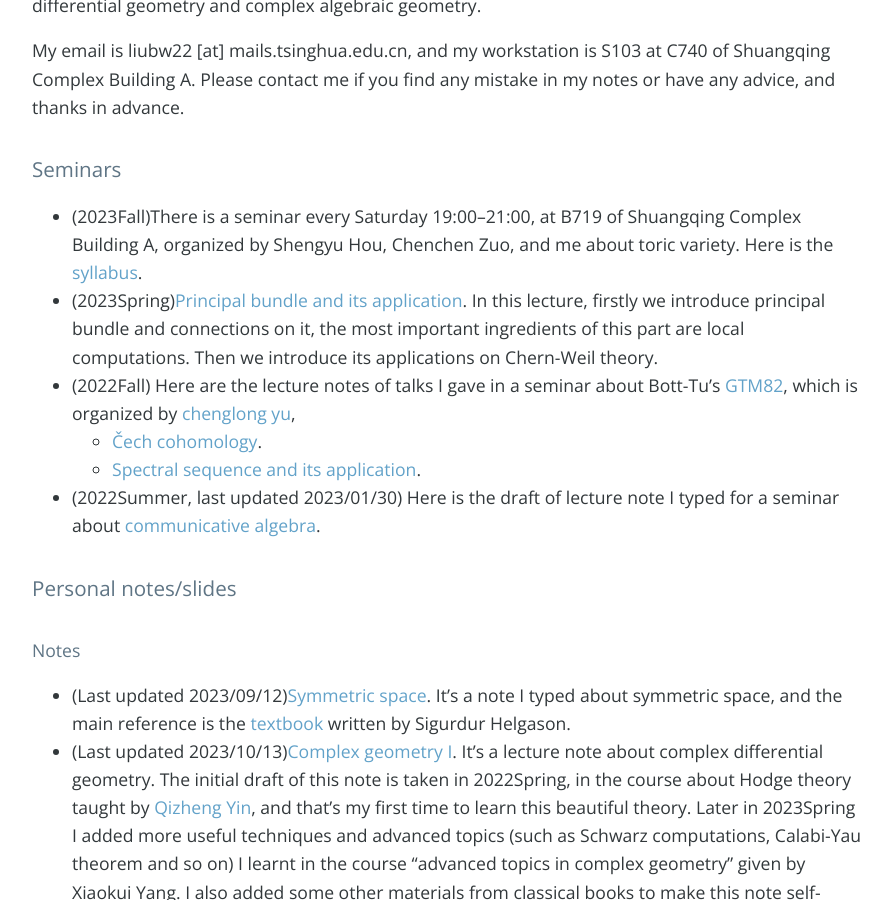
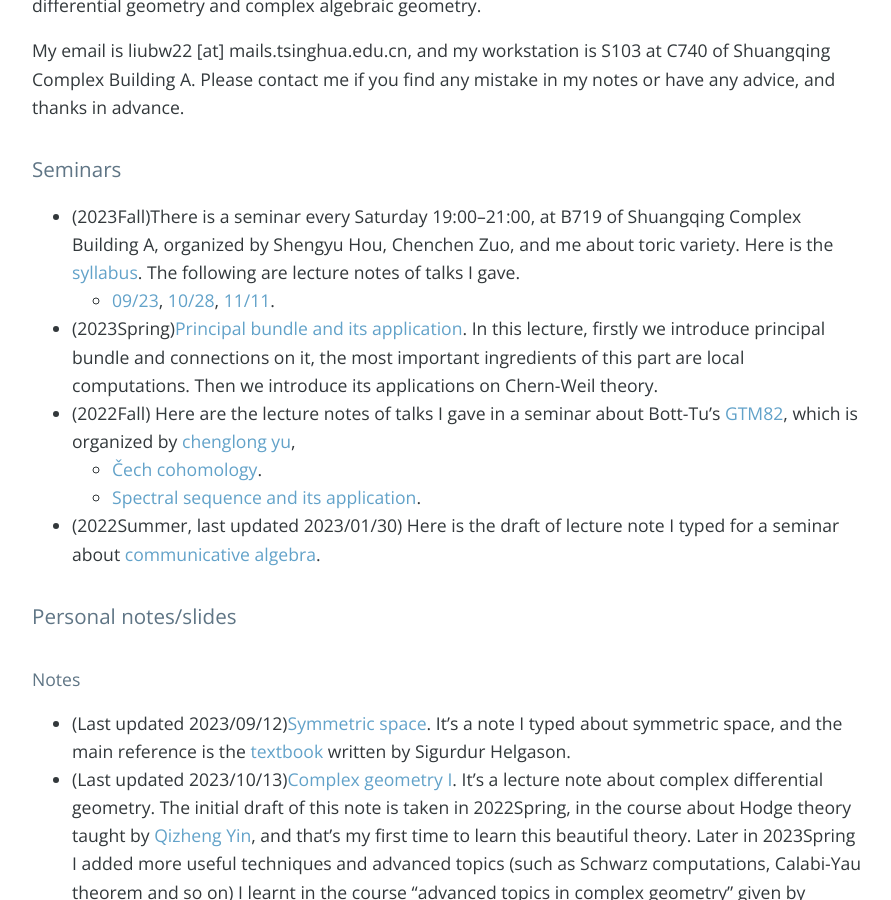
Before and after one commit to bowenl-math/bowenl-math.github.io, a Jekyll site: the page built from index.md, in a window 1280 px wide and 900 px high, scrolled down 459 px. Shown: the whole window, without its empty margins (192-1083 px from the left). Built offline with Jekyll 4.4.1, drawn with Linux system fonts in a browser that asks for light colours; nearby versions of some CDN libraries; our own code applies the rules of GitHub Pages for plain Markdown files; the list of posts is cut into pages by our own code; comment, search, counter and statistics services are not loaded.

Commit message:
Update index.md

```diff
--- a/index.md
+++ b/index.md
@@ -5,7 +5,8 @@ My email is liubw22 [at] mails.tsinghua.edu.cn, and my workstation is S103 at C7
 
 
 ### Seminars
-* (2023Fall)There is a seminar every Saturday 19:00--21:00, at B719 of Shuangqing Complex Building A, organized by Shengyu Hou, Chenchen Zuo, and me about toric variety. Here is the [syllabus](notes/2023Fall/toric/syllabus.pdf).
+* (2023Fall)There is a seminar every Saturday 19:00--21:00, at B719 of Shuangqing Complex Building A, organized by Shengyu Hou, Chenchen Zuo, and me about toric variety. Here is the [syllabus](notes/2023Fall/toric/syllabus.pdf). The following are lecture notes of talks I gave.
+   - [09/23](notes/2023Fall/toric/09/23.pdf), [10/28](notes/2023Fall/toric/10/28.pdf), [11/11](notes/2023Fall/toric/11/11.pdf).
 * (2023Spring)[Principal bundle and its application](notes/2023Spring/geometry_of_principal_bundle.pdf). In this lecture, firstly we introduce principal bundle and connections on it, the most important ingredients of this part are local computations. Then we introduce its applications on Chern-Weil theory.
 * (2022Fall) Here are the lecture notes of talks I gave in a seminar about Bott-Tu's [GTM82](https://link.springer.com/book/10.1007/978-1-4757-3951-0), which is organized by [chenglong yu](https://chenglongyu.github.io/),
    - [Čech cohomology](notes/2022Fall/Cech_cohomology.pdf).
```
